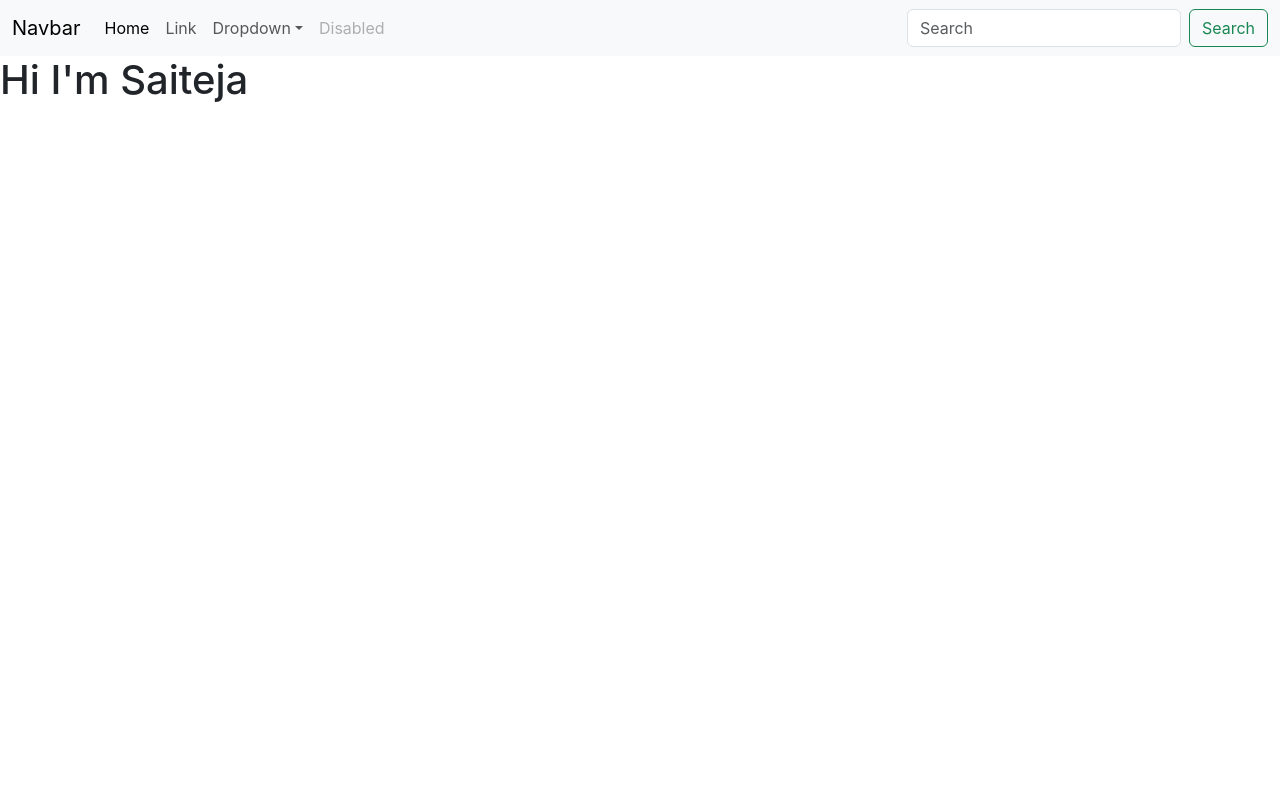
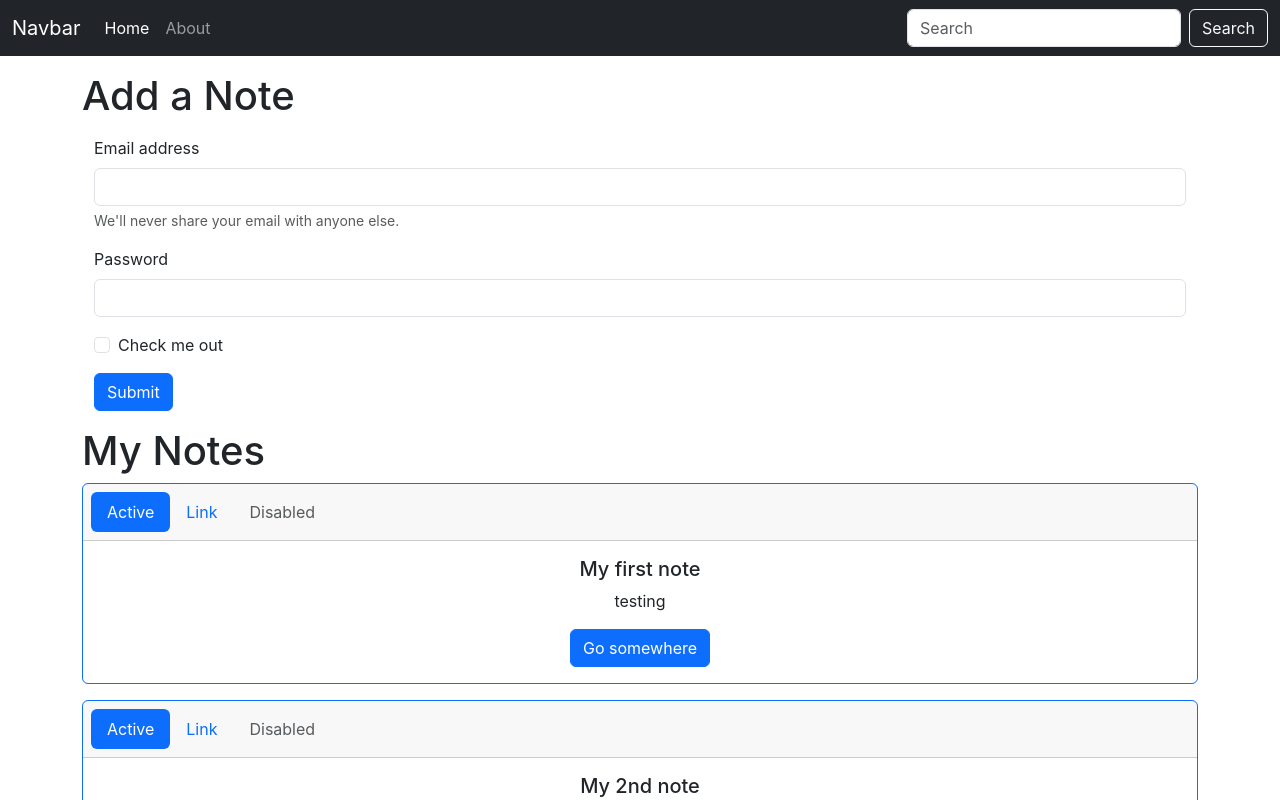
Before and after one commit to M-Saiteja-03/Cloud-Writer, a React (Create React App) app: page / in a window 1280 px wide. Shown: the top 800 px of the page. Built offline with nearby package versions, Linux system fonts and the light colour scheme.

Commit message:
Started with Frontend-Added Context API, few more components and logics

```diff
--- a/package.json
+++ b/package.json
@@ -11,7 +11,7 @@
     "react": "^18.3.1",
     "react-dom": "^18.3.1",
     "react-router-dom": "^6.25.1",
-    "react-scripts": "^3.0.1",
+    "react-scripts": "^5.0.1",
     "web-vitals": "^2.1.4"
   },
   "scripts": {
@@ -38,5 +38,8 @@
       "last 1 firefox version",
       "last 1 safari version"
     ]
+  },
+  "devDependencies": {
+    "@babel/plugin-proposal-private-property-in-object": "^7.21.11"
   }
 }
--- a/src/App.js
+++ b/src/App.js
@@ -1,11 +1,21 @@
 import './App.css';
-import Navbar from './components/Navbar';// Update import to match the new filename and component name
+import { BrowserRouter, Routes, Route } from "react-router-dom";
+import Navbar from "./components/Navbar";
+import Home from './components/Home';
+import About from './components/About';
 
 function App() {
   return (
     <>
-    <Navbar/>
-      <h1>Hi I'm Saiteja</h1>
+      <BrowserRouter>
+        <Navbar/>
+        <div className="container my-3" >
+        <Routes>
+          <Route exact path="/" element={<Home />} />
+          <Route exact path="/about" element={<About />} />
+        </Routes>
+        </div>
+      </BrowserRouter>
     </>
   );
 }
--- /dev/null
+++ b/src/components/About.js
@@ -0,0 +1,11 @@
+import React from 'react'
+
+const About = () => {
+  return (
+    <div>
+      This is About
+    </div>
+  )
+}
+
+export default About
--- /dev/null
+++ b/src/components/Home.js
@@ -0,0 +1,33 @@
+import React from 'react'
+import Notes from './Notes';
+
+
+const Home = () => {
+  return (
+    <div>
+      <h1>Add a Note</h1>
+      <div className="container my-3">
+        <form>
+          <div class="mb-3">
+            <label for="exampleInputEmail1" class="form-label">Email address</label>
+            <input type="email" class="form-control" id="exampleInputEmail1" aria-describedby="emailHelp" />
+            <div id="emailHelp" class="form-text">We'll never share your email with anyone else.</div>
+          </div>
+          <div class="mb-3">
+            <label for="exampleInputPassword1" class="form-label">Password</label>
+            <input type="password" class="form-control" id="exampleInputPassword1" />
+          </div>
+          <div class="mb-3 form-check">
+            <input type="checkbox" class="form-check-input" id="exampleCheck1" />
+            <label class="form-check-label" for="exampleCheck1">Check me out</label>
+          </div>
+          <button type="submit" class="btn btn-primary">Submit</button>
+        </form>
+      </div>
+      <h1>My Notes</h1>
+      <Notes/>
+    </div>
+  )
+}
+
+export default Home;
--- a/src/components/Navbar.js
+++ b/src/components/Navbar.js
@@ -1,39 +1,56 @@
-import React from 'react';
+import React from "react";
+import { Link, useLocation } from "react-router-dom";
 
 const Navbar = () => {
+  const location = useLocation();
+
   return (
-    <nav className="navbar navbar-expand-lg bg-body-tertiary">
+    <nav className="navbar navbar-expand-lg navbar-dark bg-dark">
       <div className="container-fluid">
-        <a className="navbar-brand" href="#">Navbar</a>
-        <button className="navbar-toggler" type="button" data-bs-toggle="collapse" data-bs-target="#navbarSupportedContent" aria-controls="navbarSupportedContent" aria-expanded="false" aria-label="Toggle navigation">
+        <Link className="navbar-brand" to="/">
+          Navbar
+        </Link>
+        <button
+          className="navbar-toggler"
+          type="button"
+          data-bs-toggle="collapse"
+          data-bs-target="#navbarSupportedContent"
+          aria-controls="navbarSupportedContent"
+          aria-expanded="false"
+          aria-label="Toggle navigation"
+        >
           <span className="navbar-toggler-icon"></span>
         </button>
         <div className="collapse navbar-collapse" id="navbarSupportedContent">
           <ul className="navbar-nav me-auto mb-2 mb-lg-0">
             <li className="nav-item">
-              <a className="nav-link active" aria-current="page" href="#">Home</a>
+              <Link
+                className={`nav-link ${location.pathname === '/' ? 'active' : ''}`}
+                aria-current="page"
+                to="/"
+              >
+                Home
+              </Link>
             </li>
             <li className="nav-item">
-              <a className="nav-link" href="#">Link</a>
-            </li>
-            <li className="nav-item dropdown">
-              <a className="nav-link dropdown-toggle" href="#" role="button" data-bs-toggle="dropdown" aria-expanded="false">
-                Dropdown
-              </a>
-              <ul className="dropdown-menu">
-                <li><a className="dropdown-item" href="#">Action</a></li>
-                <li><a className="dropdown-item" href="#">Another action</a></li>
-                <li><hr className="dropdown-divider" /></li>
-                <li><a className="dropdown-item" href="#">Something else here</a></li>
-              </ul>
-            </li>
-            <li className="nav-item">
-              <a className="nav-link disabled" aria-disabled="true">Disabled</a>
+              <Link
+                className={`nav-link ${location.pathname === '/about' ? 'active' : ''}`}
+                to="/about"
+              >
+                About
+              </Link>
             </li>
           </ul>
           <form className="d-flex" role="search">
-            <input className="form-control me-2" type="search" placeholder="Search" aria-label="Search" />
-            <button className="btn btn-outline-success" type="submit">Search</button>
+            <input
+              className="form-control me-2"
+              type="search"
+              placeholder="Search"
+              aria-label="Search"
+            />
+            <button className="btn btn-outline-light" type="submit">
+              Search
+            </button>
           </form>
         </div>
       </div>
--- /dev/null
+++ b/src/components/Noteitem.js
@@ -0,0 +1,31 @@
+import React from 'react'
+
+const Noteitem = (props) => {
+    const {note} = props;
+    return (
+        <div >
+            <div class="card text-center card border-primary mb-3">
+                <div class="card-header">
+                    <ul class="nav nav-pills card-header-pills">
+                        <li class="nav-item">
+                            <a class="nav-link active" href="#">Active</a>
+                        </li>
+                        <li class="nav-item">
+                            <a class="nav-link" href="#">Link</a>
+                        </li>
+                        <li class="nav-item">
+                            <a class="nav-link disabled" aria-disabled="true">Disabled</a>
+                        </li>
+                    </ul>
+                </div>
+                <div class="card-body">
+                    <h5 class="card-title">{note.title}</h5>
+                    <p class="card-text">{note.description}</p>
+                    <a href="#" class="btn btn-primary">Go somewhere</a>
+                </div>
+            </div>
+        </div>
+    )
+}
+
+export default Noteitem
--- /dev/null
+++ b/src/components/Notes.js
@@ -0,0 +1,18 @@
+import React from 'react'
+import { useNoteState } from '../context/notes/noteState';
+import Noteitem from './Noteitem';
+
+const Notes = () => {
+    const note = useNoteState();
+    const { notes, setNotes } = note;
+    return (
+        <div>
+            {notes.map((ele) => {
+                return <Noteitem note={ele}/>;
+            })}
+
+        </div>
+    )
+}
+
+export default Notes;
--- /dev/null
+++ b/src/context/notes/noteContext.js
@@ -0,0 +1,5 @@
+import { createContext } from "react";
+
+const noteContext= createContext();
+
+export default noteContext;
--- /dev/null
+++ b/src/context/notes/noteState.js
@@ -0,0 +1,63 @@
+import noteContext from "./noteContext";
+import { useState, useContext } from "react";
+
+export const useNoteState = () => {
+    const note = useContext(noteContext);
+    return note;
+}
+
+export const NotesProvider = (props) => {
+    const initialstate = [
+        {
+            "_id": "66a5546ba8d2ff0009e740a6",
+            "user": "66a4fa2978760feb5c0dd345",
+            "title": "My first note",
+            "description": "testing",
+            "tag": "testing",
+            "date": "2024-07-27T20:11:23.396Z",
+            "__v": 0
+        },
+        {
+            "_id": "66a5546ba8d2ff0009e740a6",
+            "user": "66a4fa2978760feb5c0dd345",
+            "title": "My 2nd note",
+            "description": "Lorem ipsum dolor sit amet consectetur adipisicing elit. Distinctio a expedita nam perferendis. Nulla animi fugit iusto, aperiam praesentium exercitationem delectus totam id atque nostrum earum magni labore eligendi tempora.",
+            "tag": "testing",
+            "date": "2024-07-27T20:11:23.396Z",
+            "__v": 0
+        },
+        {
+            "_id": "66a5546ba8d2ff0009e740a6",
+            "user": "66a4fa2978760feb5c0dd345",
+            "title": "My 2nd note",
+            "description": "Lorem ipsum dolor sit amet consectetur adipisicing elit. Distinctio a expedita nam perferendis. Nulla animi fugit iusto, aperiam praesentium exercitationem delectus totam id atque nostrum earum magni labore eligendi tempora.",
+            "tag": "testing",
+            "date": "2024-07-27T20:11:23.396Z",
+            "__v": 0
+        },
+        {
+            "_id": "66a5546ba8d2ff0009e740a6",
+            "user": "66a4fa2978760feb5c0dd345",
+            "title": "My 2nd note",
+            "description": "Lorem ipsum dolor sit amet consectetur adipisicing elit. Distinctio a expedita nam perferendis. Nulla animi fugit iusto, aperiam praesentium exercitationem delectus totam id atque nostrum earum magni labore eligendi tempora.",
+            "tag": "testing",
+            "date": "2024-07-27T20:11:23.396Z",
+            "__v": 0
+        },
+        {
+            "_id": "66a5546ba8d2ff0009e740a6",
+            "user": "66a4fa2978760feb5c0dd345",
+            "title": "My 2nd note",
+            "description": "Lorem ipsum dolor sit amet consectetur adipisicing elit. Distinctio a expedita nam perferendis. Nulla animi fugit iusto, aperiam praesentium exercitationem delectus totam id atque nostrum earum magni labore eligendi tempora.",
+            "tag": "testing",
+            "date": "2024-07-27T20:11:23.396Z",
+            "__v": 0
+        }
+    ]
+    const [notes, setNotes] = useState(initialstate);
+    return (
+        <noteContext.Provider value={{ notes, setNotes }}>
+            {props.children}
+        </noteContext.Provider>
+    )
+}
--- a/src/index.js
+++ b/src/index.js
@@ -3,11 +3,15 @@ import ReactDOM from 'react-dom/client';
 import './index.css';
 import App from './App';
 import reportWebVitals from './reportWebVitals';
+import noteContext from './context/notes/noteContext';
+import { NotesProvider } from './context/notes/noteState';
 
 const root = ReactDOM.createRoot(document.getElementById('root'));
 root.render(
   <React.StrictMode>
+    <NotesProvider>
     <App />
+    </NotesProvider>
   </React.StrictMode>
 );
 
```
Also changed, not shown: 1 other file (tests, documents, lock files or other folders).
